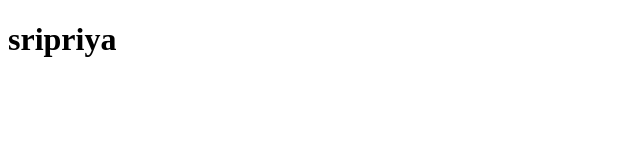
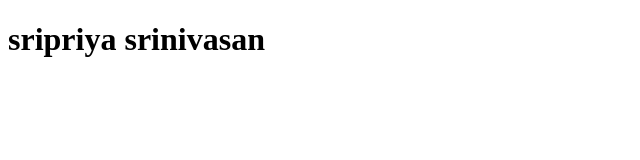
Before and after one commit to sripriya19-09/sample, a plain HTML site: page index.html in a window 1280 px wide. Shown: the whole page, without its empty margins (0-640 px from the left). Drawn offline with Linux system fonts and the light colour scheme.

Commit message:
feat : change my full name

```diff
--- a/index.html
+++ b/index.html
@@ -6,6 +6,6 @@
     <title>Document</title>
 </head>
 <body>
-  <h1>sripriya</h1>
+  <h1>sripriya srinivasan</h1>
 </body>
 </html>
```
